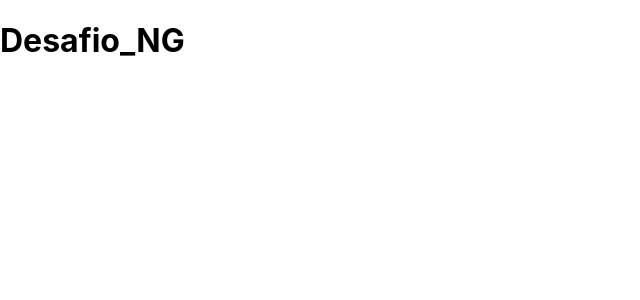
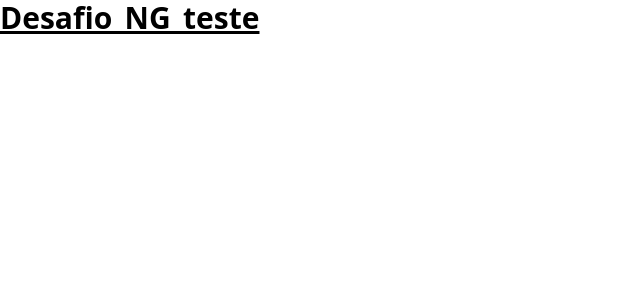
Before and after one commit to HalisterFernando/gzbank, a React (Create React App) app in the folder app/frontend/: page / in a window 1280 px wide. Shown: the top 300 px of the page, without its empty margins (0-640 px from the left). Built offline with nearby package versions, Linux system fonts and the light colour scheme.

Commit message:
build: :art: configurado tailwind css

```diff
--- a/app/frontend/package.json
+++ b/app/frontend/package.json
@@ -39,5 +39,10 @@
       "last 1 firefox version",
       "last 1 safari version"
     ]
+  },
+  "devDependencies": {
+    "autoprefixer": "^10.4.13",
+    "postcss": "^8.4.19",
+    "tailwindcss": "^3.2.4"
   }
 }
--- /dev/null
+++ b/app/frontend/postcss.config.js
@@ -0,0 +1,6 @@
+module.exports = {
+  plugins: {
+    tailwindcss: {},
+    autoprefixer: {},
+  },
+}
--- a/app/frontend/src/App.tsx
+++ b/app/frontend/src/App.tsx
@@ -5,7 +5,7 @@
 function App() {
   return (
     <div className="App">
-     <h1>Desafio_NG</h1>
+     <h1 className='text-3xl font-bold underline'>Desafio_NG_teste</h1>
     </div>
   );
 }
--- a/app/frontend/src/index.css
+++ b/app/frontend/src/index.css
@@ -1,13 +1,10 @@
-body {
+@tailwind base;
+@tailwind components;
+@tailwind utilities;
+
+* {
   margin: 0;
-  font-family: -apple-system, BlinkMacSystemFont, 'Segoe UI', 'Roboto', 'Oxygen',
-    'Ubuntu', 'Cantarell', 'Fira Sans', 'Droid Sans', 'Helvetica Neue',
-    sans-serif;
-  -webkit-font-smoothing: antialiased;
-  -moz-osx-font-smoothing: grayscale;
+  padding: 0;
+  font-size: 100%;
+  box-sizing: border-box;
 }
-
-code {
-  font-family: source-code-pro, Menlo, Monaco, Consolas, 'Courier New',
-    monospace;
-}
--- /dev/null
+++ b/app/frontend/tailwind.config.js
@@ -0,0 +1,10 @@
+/** @type {import('tailwindcss').Config} */
+module.exports = {
+  content: [
+    "./src/**/*.{js,jsx,ts,tsx}",
+  ],
+  theme: {
+    extend: {},
+  },
+  plugins: [],
+}
```
Also changed, not shown: 1 other file (tests, documents, lock files or other folders).
